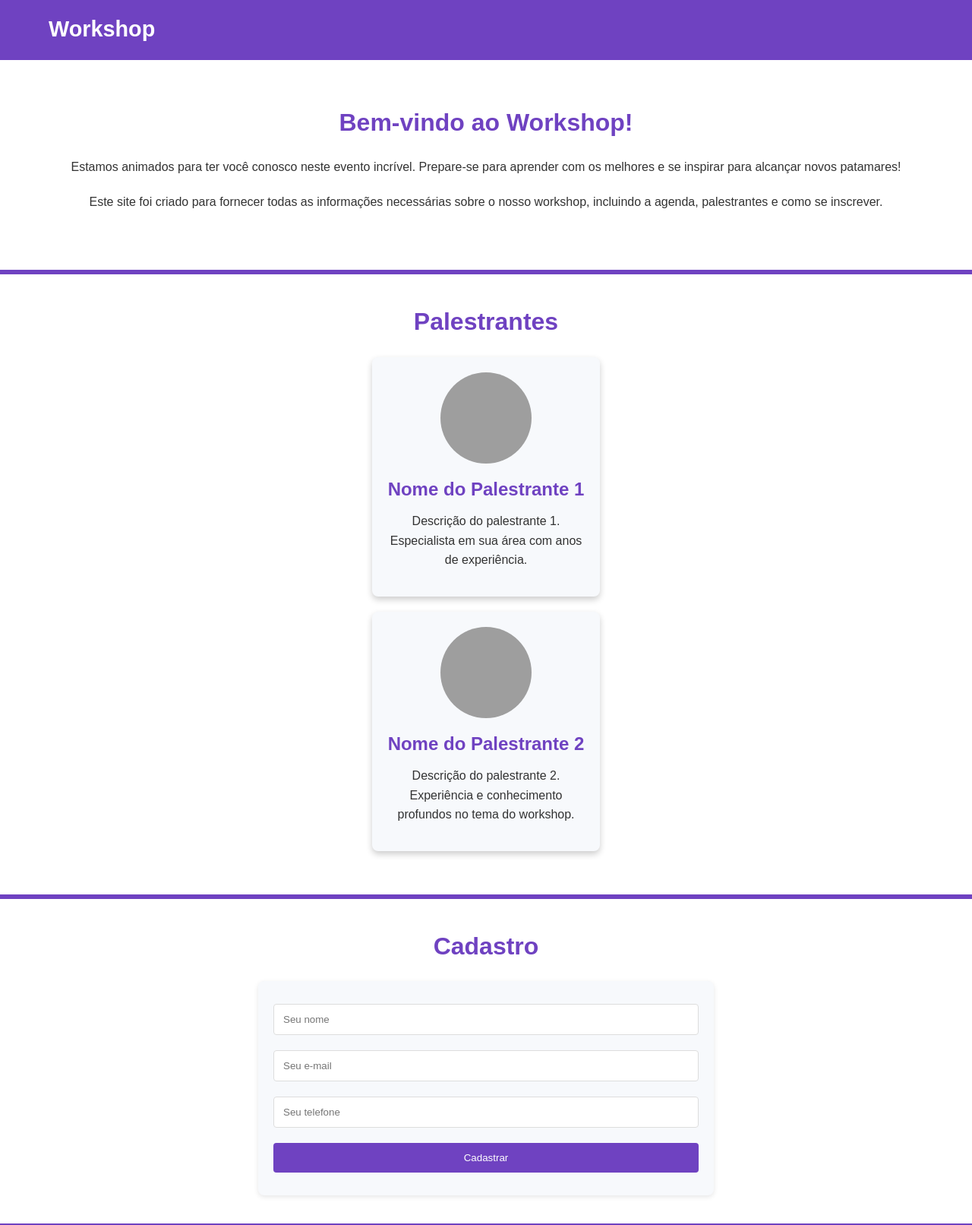
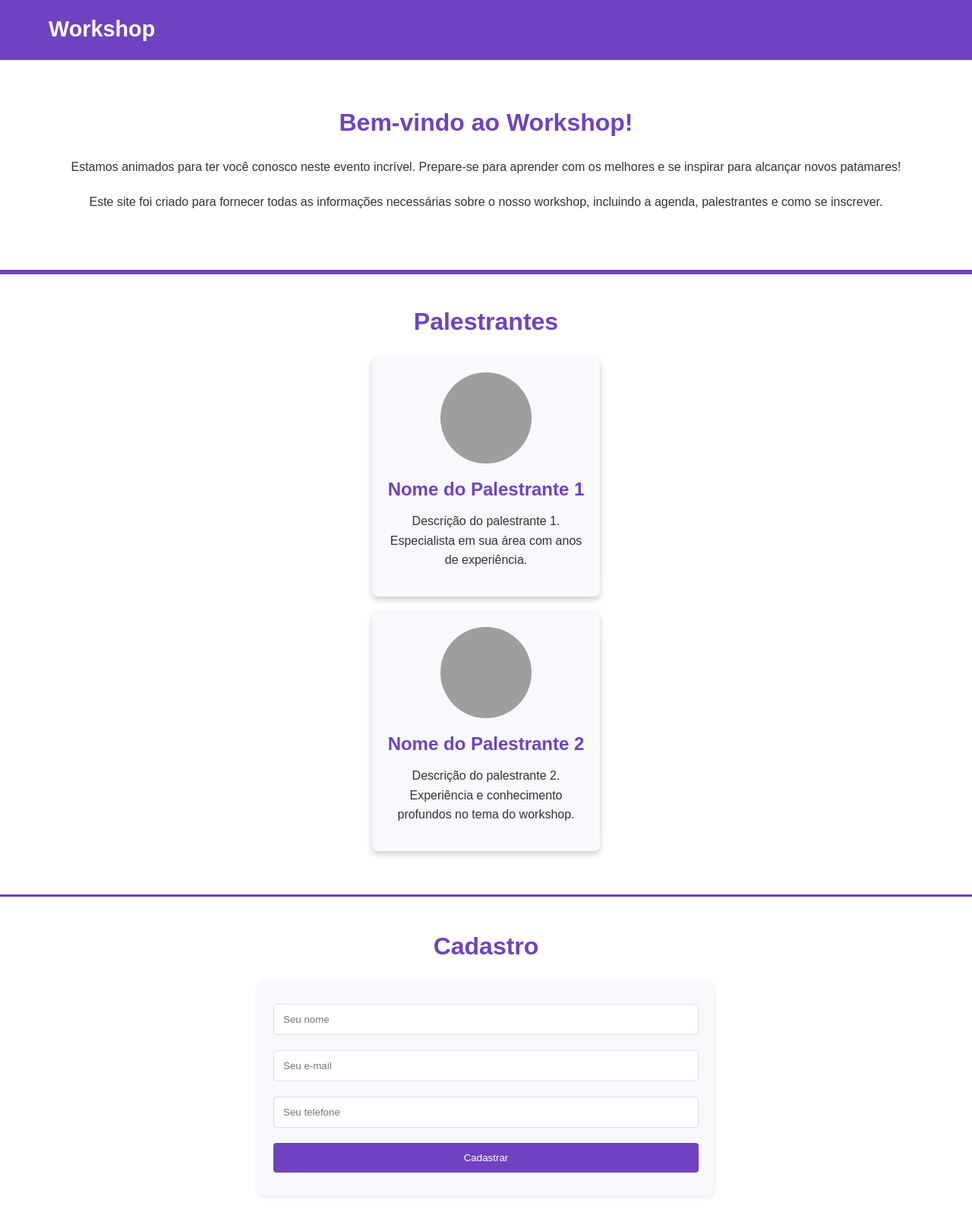
Before and after one commit to Esboriol/workshop2, a Flask app: page / in a window 1280 px wide. Shown: the top 1612 px of the page at 76% size. Run offline with Flask 3, Linux system fonts and the light colour scheme; grey boxes are pictures that could not be loaded.

Commit message:
Espero que funcione >:)

```diff
--- a/templates/index.html
+++ b/templates/index.html
@@ -48,8 +48,8 @@
         }
 
         /* Linha de separação dupla */
-        section:not(#contato)::before,
-        section:not(#contato)::after {
+        section:not(#cadastro)::before,
+        section:not(#cadastro)::after {
             content: "";
             display: block;
             height: 3px;
@@ -59,11 +59,11 @@
             right: 0;
         }
 
-        section:not(#contato)::before {
+        section:not(#cadastro)::before {
             top: 0; /* Linha superior */
         }
 
-        section:not(#contato)::after {
+        section:not(#cadastro)::after {
             bottom: 0; /* Linha inferior */
         }
 
```
Also changed, not shown: requirements.txt (added, +10 -0 lines).
